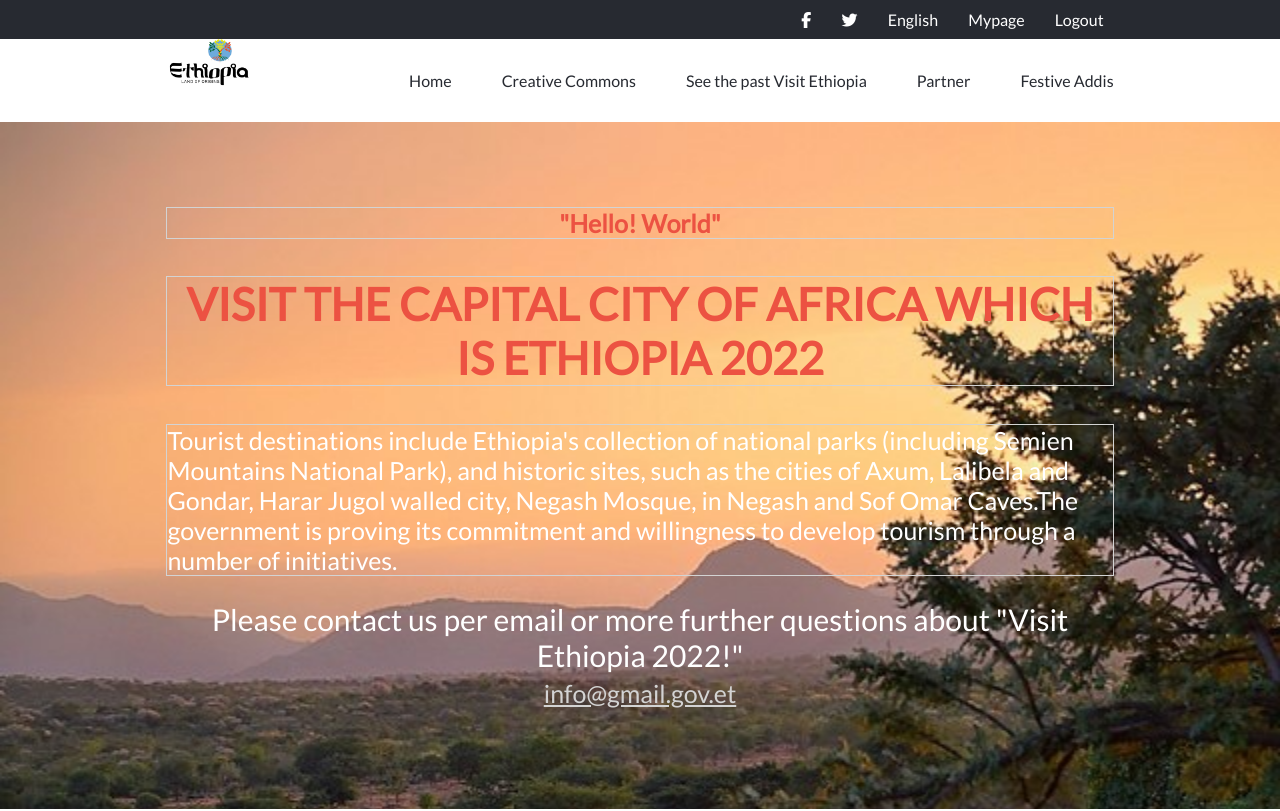
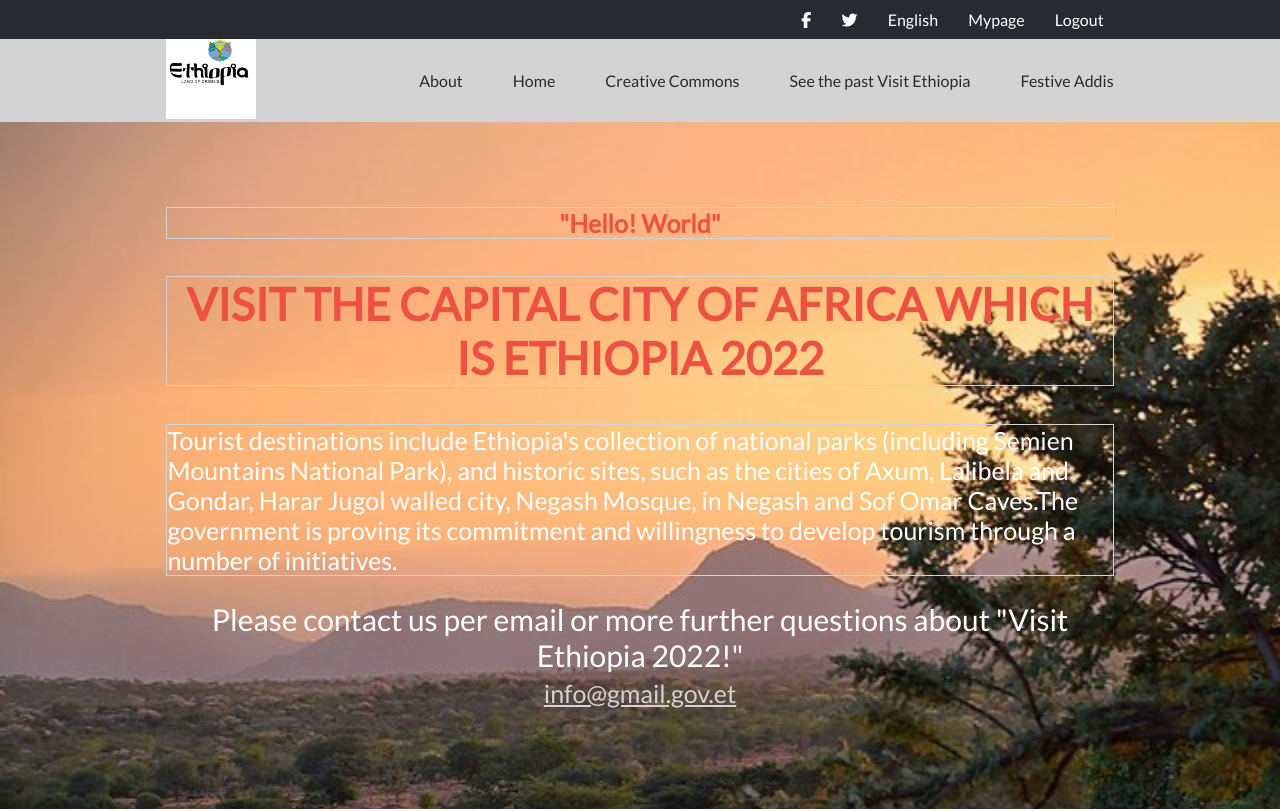
Before and after one commit to The-Normal-One1/Visit-Ethiopia, a website: page about.html in a window 1280 px wide. Shown: the top 811 px of the page. Drawn offline with Linux system fonts and the light colour scheme.

Commit message:
Edit the html and css files

```diff
--- a/about.css
+++ b/about.css
@@ -38,6 +38,7 @@
     padding-left: 13%;
     align-items: center;
     margin-top: 0;
+    background-color: #d3d3d3;
   }
 
   .logo > img {
--- a/about.html
+++ b/about.html
@@ -19,7 +19,7 @@
     ></script>
   </head>
   <body>
-    <section class="main">
+    <section class="main" id="about">
       <header>
         <ul class="lists">
           <li>
@@ -55,10 +55,10 @@
           <span class="bar"></span>
         </div>
         <section class="navi-menu">
+          <a class="navi-link" href="#about">About</a>
           <a class="navi-link" href="index.html">Home</a>
           <a class="navi-link" href="#compitition">Creative Commons</a>
           <a class="navi-link" href="#visit">See the past Visit Ethiopia</a>
-          <a class="navi-link" href="#sponsor">Partner</a>
           <a class="navi-link" href="#footer">Festive Addis</a>
         </section>
       </nav>
--- a/style.css
+++ b/style.css
@@ -38,6 +38,7 @@
     padding-left: 13%;
     align-items: center;
     margin-top: 0;
+    background-color: #d3d3d3;
   }
 
   .logo > img {
```
Also changed, not shown: index.html (+2 -2 lines).
